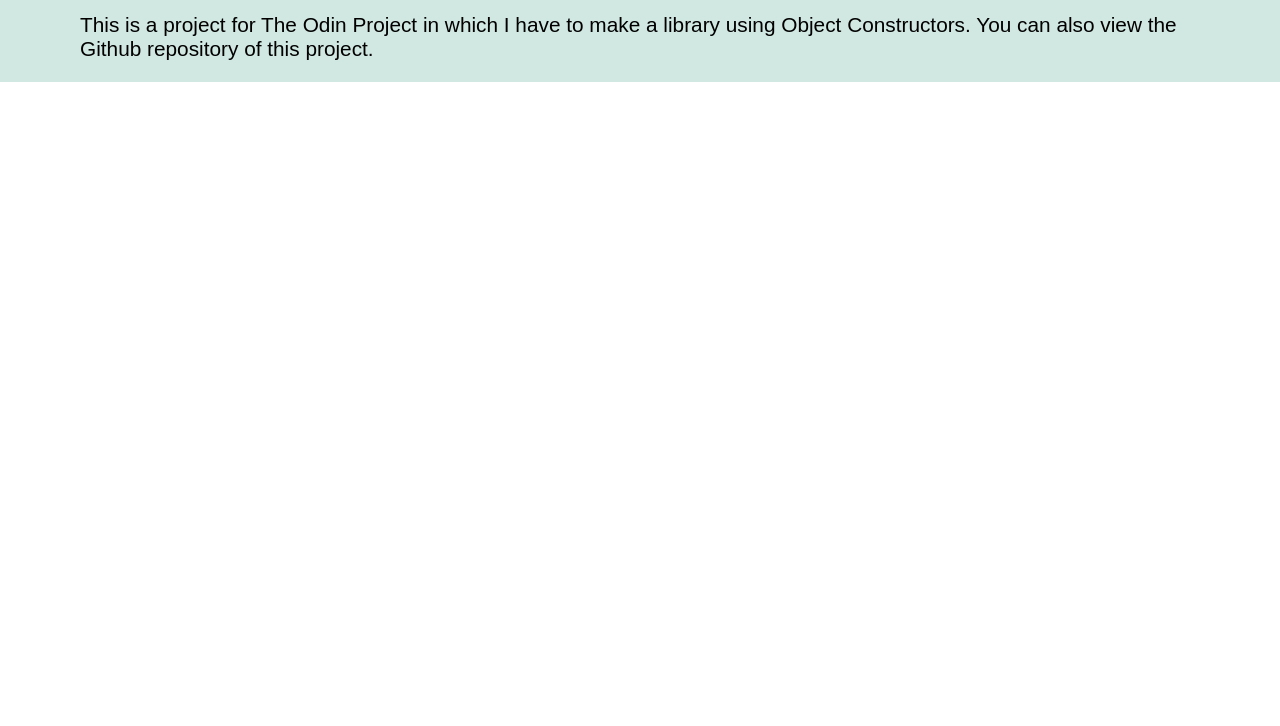
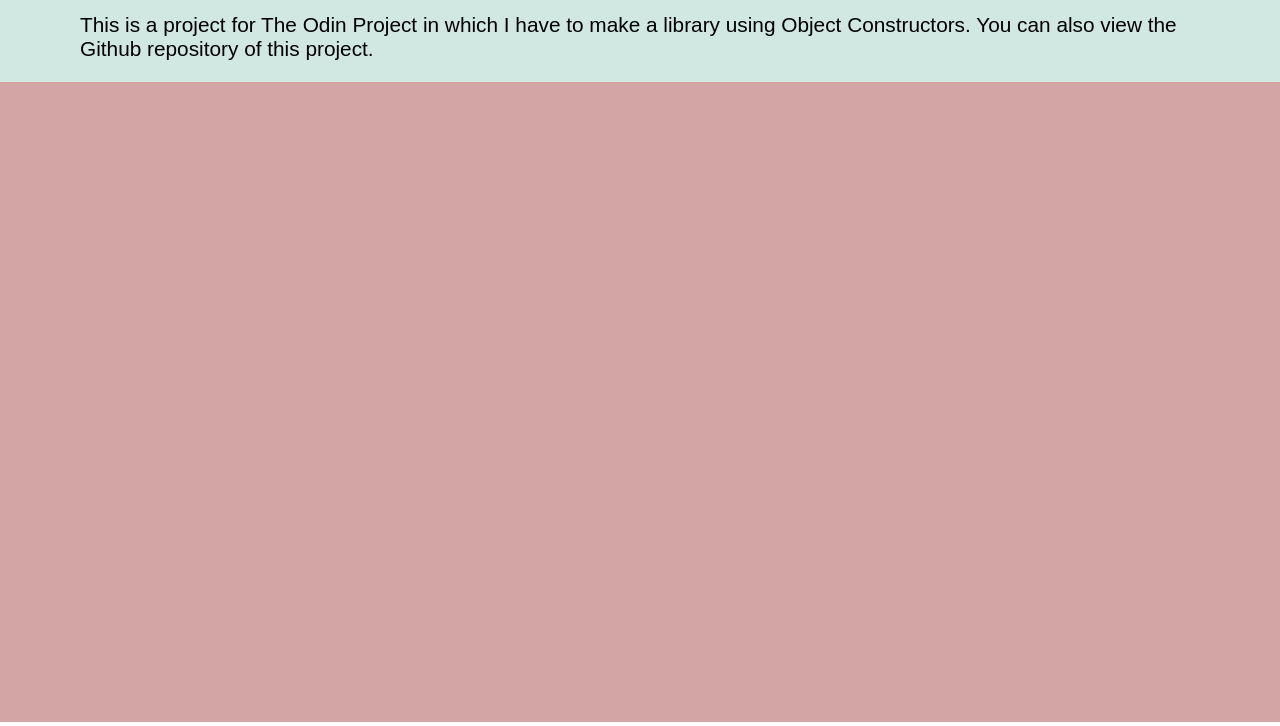
Before and after one commit to thomasfahy/Library, a plain HTML site: page index.html in a window 1280 px wide. Shown: the part 74-800 px from the top of the page. Drawn offline with Linux system fonts and the light colour scheme.

Commit message:
feat: add main content element with bg color

```diff
--- a/index.html
+++ b/index.html
@@ -18,9 +18,11 @@
         </div>
     </div>
 
-    <div class="bookCards">
+    <div class="content">
+        <div class="bookCards">
+        </div>
+    </div>
 
-    </div>
 
 </body>
 </html>
--- a/styles.css
+++ b/styles.css
@@ -36,3 +36,10 @@
     padding: 1rem;
     padding-left: 5rem;
 }
+
+/* Book Content */
+
+.content{
+    height: 80vh;
+    background-color: #D4A5A5;
+}
```
